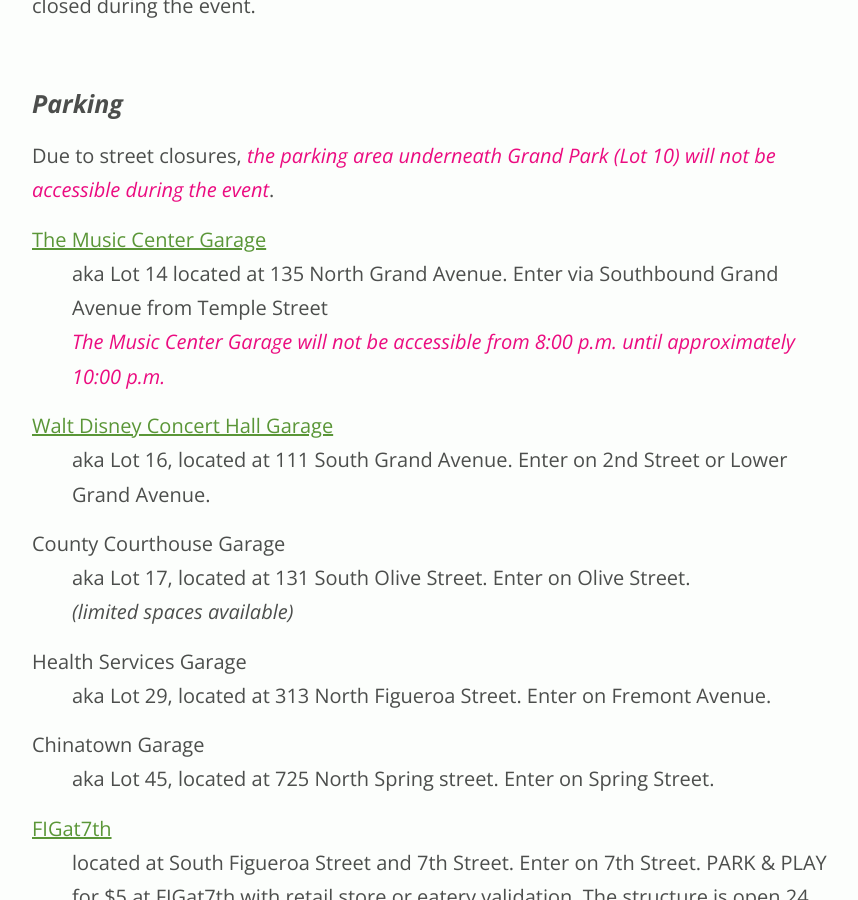
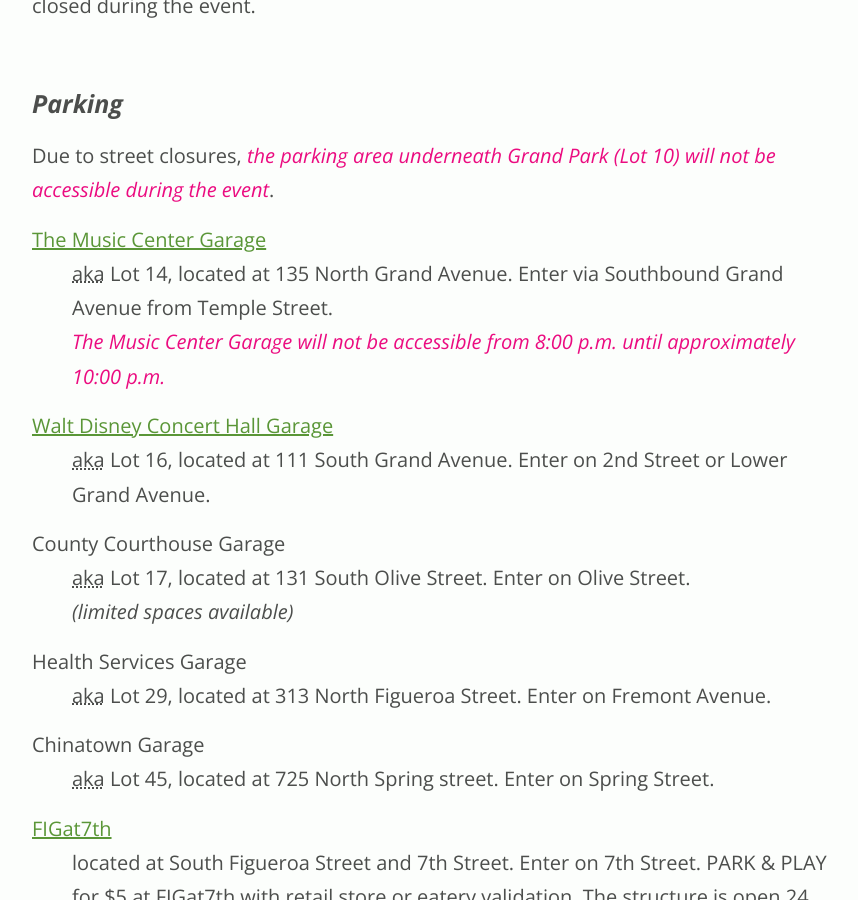
Before and after one commit to grandparkla/july4, a Jekyll site: the page built from index.markdown, in a window 1280 px wide and 900 px high, scrolled down 12406 px. Shown: the whole window, without its empty margins (208-1066 px from the left). Built offline with Jekyll 4.4.1, drawn with Linux system fonts in a browser that asks for light colours; some of the changed lines change nothing that is shown.

Commit message:
Make page more accessible, and fix poster image in Firefox

```diff
--- a/_layouts/default.html
+++ b/_layouts/default.html
@@ -27,6 +27,7 @@
     <nav class="nav-link">
       <a href="#navigation">
         <svg viewBox="0 0 157.1 35.9" width="158" height="36" class="grand-park">
+          <title>Grand Park</title>
           <switch>
             <g>
               <path d="M13.5,11.3V5.8c0-2.8-0.4-5.6-4.9-5.8v0H4.9v0C0.4,0.2,0,3,0,5.8v23.7c0,4.7,1.2,6.1,4.9,6.2v0l3.6,0v0 c3.7,0,4.9-1.5,4.9-6.2V16.7H8.8H6.4v4.3h2.4v8.2c0,1.2-0.1,2-1.5,2H6.2c-1.3,0-1.5-0.8-1.5-2V6.8c0-1.4,0-2.5,1.9-2.5h0.3 c1.8,0,1.9,1.1,1.9,2.5v4.4H13.5z"/>
--- a/index.markdown
+++ b/index.markdown
@@ -38,7 +38,7 @@
 <picture>
 <source srcset="https://maps.googleapis.com/maps/api/staticmap?center=34.056329,-118.246771&amp;markers=size:mid%7Ccolor:0xff0000%7Clabel:%7C34.056329,-118.246771&amp;zoom=16&amp;size=640x320&amp;scale=2&amp;key=AIzaSyBP5KxqO9v1sLhXlkrG3vDiDdOJvYLJ0H4 640w, https://maps.googleapis.com/maps/api/staticmap?center=34.056329,-118.246771&amp;markers=size:mid%7Ccolor:0xff0000%7Clabel:%7C34.056329,-118.246771&amp;zoom=16&amp;size=640x320&amp;scale=2&amp;key=AIzaSyBP5KxqO9v1sLhXlkrG3vDiDdOJvYLJ0H4 1280w" sizes="100vw" media="(min-aspect-ratio: 1/1)"/>
 <source srcset="https://maps.googleapis.com/maps/api/staticmap?center=34.056329,-118.246771&amp;markers=size:mid%7Ccolor:0xff0000%7Clabel:%7C34.056329,-118.246771&amp;zoom=16&amp;size=640x640&amp;key=AIzaSyBP5KxqO9v1sLhXlkrG3vDiDdOJvYLJ0H4 640w, https://maps.googleapis.com/maps/api/staticmap?center=34.056329,-118.246771&amp;markers=size:mid%7Ccolor:0xff0000%7Clabel:%7C34.056329,-118.246771&amp;zoom=16&amp;size=640x640&amp;scale=2&amp;key=AIzaSyBP5KxqO9v1sLhXlkrG3vDiDdOJvYLJ0H4 1280w" sizes="100vw" />
-<img src="https://maps.googleapis.com/maps/api/staticmap?center=34.056329,-118.246771&amp;markers=size:mid%7Ccolor:0xff0000%7Clabel:%7C34.056329,-118.246771&amp;zoom=16&amp;size=640x640&amp;key=AIzaSyBP5KxqO9v1sLhXlkrG3vDiDdOJvYLJ0H4" width="1000" alt="Grand Park on Google Maps" />
+<img src="https://maps.googleapis.com/maps/api/staticmap?center=34.056329,-118.246771&amp;markers=size:mid%7Ccolor:0xff0000%7Clabel:%7C34.056329,-118.246771&amp;zoom=16&amp;size=640x640&amp;key=AIzaSyBP5KxqO9v1sLhXlkrG3vDiDdOJvYLJ0H4" width="1000" alt="" />
 </picture>
 <span class="icon">
 <svg version="1.1" xmlns="http://www.w3.org/2000/svg" xmlns:xlink="http://www.w3.org/1999/xlink" width="20" height="20" viewBox="0 0 20 20">
@@ -65,12 +65,16 @@
 <figure class="feature">
 <div data-aspect-ratio="1280/720">
 <a href="https://vimeo.com/82051161" target="_blank" class="has-icon">
-<img src="https://i.vimeocdn.com/video/568789908.jpg?mw=960&mh=540" width="1000" alt="Video of Grand Park and The Music Center’s 4th Of July Block Party">
+<!--
+<img src="https://i.vimeocdn.com/video/568789908.jpg?mw=960&mh=540" width="1000" alt="" />
+-->
+<img src="/images/highlights-video-poster.jpg" width="1000" alt="" />
 <span class="icon play">
 <svg xmlns="http://www.w3.org/2000/svg" viewBox="0 0 29.2 33.7" width="29" height="34">
+<title>Video of Grand Park and The Music Center’s 4th Of July Block Party</title>
 <switch>
 <polygon fill="black" points="29.2,16.9 0,0 0,33.7 29.2,16.9 0,0 0,33.7 "></polygon>
-<foreignobject>Play</foreignobject>
+<foreignobject>Video of Grand Park and The Music Center’s 4th Of July Block Party</foreignobject>
 </switch>
 </svg>
 </span>
@@ -255,7 +259,7 @@
 <picture>
 <source srcset="/images/street-closures-landscape.png" sizes="100vw" media="(min-aspect-ratio: 1/1)"/>
 <source srcset="/images/street-closures-portrait.png" sizes="100vw" />
-<img src="/images/street-closures-portrait.png" width="1000" alt="Google Map of Street Closures and Parking" />
+<img src="/images/street-closures-portrait.png" width="1000" alt="" />
 </picture>
 <span class="icon">
 <svg version="1.1" xmlns="http://www.w3.org/2000/svg" xmlns:xlink="http://www.w3.org/1999/xlink" width="20" height="20" viewBox="0 0 20 20">
@@ -281,21 +285,21 @@
 Due to street closures, **the parking area underneath Grand Park (Lot 10) will not be accessible during the event**.
 
 [The Music Center Garage](https://www.musiccenter.org/visit/Getting-Here-and-Around/Parking/)
-: aka Lot 14 located at 135 North Grand Avenue. Enter via Southbound Grand Avenue from Temple Street
+: <abbr title="also known as">aka</abbr> Lot 14, located at 135 North Grand Avenue. Enter via Southbound Grand Avenue from Temple Street.
 : **The Music Center Garage will not be accessible from <span class="time">8:00 p.m.</span> until approximately <span class="time">10:00 p.m.</span>**
 
 [Walt Disney Concert Hall Garage](http://www.laphil.com/visit/parking)
-: aka Lot 16, located at 111 South Grand Avenue. Enter on 2nd Street or Lower Grand Avenue.
+: <abbr title="also known as">aka</abbr> Lot 16, located at 111 South Grand Avenue. Enter on 2nd Street or Lower Grand Avenue.
 
 County Courthouse Garage
-: aka Lot 17, located at 131 South Olive Street. Enter on Olive Street.
+: <abbr title="also known as">aka</abbr> Lot 17, located at 131 South Olive Street. Enter on Olive Street.
 : _(limited spaces available)_
 
 Health Services Garage
-: aka Lot 29, located at 313 North Figueroa Street. Enter on Fremont Avenue.
+: <abbr title="also known as">aka</abbr> Lot 29, located at 313 North Figueroa Street. Enter on Fremont Avenue.
 
 Chinatown Garage
-: aka Lot 45, located at 725 North Spring street. Enter on Spring Street.
+: <abbr title="also known as">aka</abbr> Lot 45, located at 725 North Spring street. Enter on Spring Street.
 
 [FIGat7th](http://www.figat7th.com/directions-parking-2/)
 : located at South Figueroa Street and 7th Street. Enter on 7th Street. PARK & PLAY for $5 at FIGat7th with retail store or eatery validation. The structure is open 24 hours and parking validation is valid for up to 12 hours.
@@ -348,10 +352,10 @@
 <p class="action" style="text-align: center; font-size: 1.25em; margin-top: 12.5vh; margin-bottom: 25vh;"><a href="http://grandparkla.org/calendar/">Full Calendar</a></p>
 
 <footer id="navigation">
-
   <h2 class="logo">
     <a href="http://grandparkla.org">
       <svg viewBox="0 0 157.1 35.9" width="158" height="36" class="grand-park">
+		<title>Grand Park</title>
         <switch>
           <g>
             <path d="M13.5,11.3V5.8c0-2.8-0.4-5.6-4.9-5.8v0H4.9v0C0.4,0.2,0,3,0,5.8v23.7c0,4.7,1.2,6.1,4.9,6.2v0l3.6,0v0 c3.7,0,4.9-1.5,4.9-6.2V16.7H8.8H6.4v4.3h2.4v8.2c0,1.2-0.1,2-1.5,2H6.2c-1.3,0-1.5-0.8-1.5-2V6.8c0-1.4,0-2.5,1.9-2.5h0.3 c1.8,0,1.9,1.1,1.9,2.5v4.4H13.5z"/>
@@ -370,14 +374,12 @@
       </svg>
     </a>
   </h2>
-
   <div class="navigation-lists">
     <ul class="nav">
       <li><a href="http://grandparkla.org/calendar/">Events</a></li>
       <li><a href="http://grandparkla.org/getting-here/">Directions</a></li>
       <li><a href="http://grandparkla.org/faqs/">FAQs</a></li>
     </ul>
-
     <ul class="nav">
       <li><a href="http://grandparkla.org/meet-the-staff/">Staff</a></li>
       <li><a href="http://grandparkla.org/category/blog/">Blog</a></li>
@@ -385,7 +387,6 @@
       <li><a href="http://grandparkla.org/media/">Press</a></li>
       <li><a href="http://grandparkla.org/video/">Videos</a></li>
     </ul>
-
     <ul class="nav">
       <li><a href="http://grandparkla.org/contact/">Contact</a></li>
       <li><a href="http://grandparkla.org/contact/">Rentals</a></li>
@@ -394,7 +395,6 @@
       <li><a href="http://grandparkla.org/donate/">Donate</a></li>
     </ul>
   </div>
-
 </footer>
 
 <h2 class="powered-by"><a href="http://grandparkla.org">Grand Park</a> is an <span>LA County park</span> powered by <a href="http://www.musiccenter.org/">The Music Center</a></h2>
@@ -413,6 +413,7 @@
   <li>
     <a href="https://www.facebook.com/grandparklosangeles">
       <svg class="facebook" xmlns="http://www.w3.org/2000/svg" viewBox="0 0 60 60" width="40" height="40">
+		<title>Facebook</title>
         <switch>
           <g>
             <path class="circle" d="M0,30 C0,13.4314567 13.4314567,0 30,0 C46.5685433,0 60,13.4314567 60,30 C60,46.5685433 46.5685433,60 30,60 C13.4314567,60 0,46.5685433 0,30 Z" fill="#3B5998"></path>
@@ -426,6 +427,7 @@
   <li>
     <a href="https://twitter.com/GrandPark_LA">
       <svg class="twitter" xmlns="http://www.w3.org/2000/svg" viewBox="0 0 60 60" width="40" height="40">
+		<title>Twitter</title>
         <switch>
           <g>
             <path class="circle" d="M0,30 C0,13.4314567 13.4314567,0 30,0 C46.5685433,0 60,13.4314567 60,30 C60,46.5685433 46.5685433,60 30,60 C13.4314567,60 0,46.5685433 0,30 Z" fill="#55ACEE"></path>
@@ -439,6 +441,7 @@
   <li>
     <a href="https://instagram.com/grandpark_la">
       <svg class="instagram" xmlns="http://www.w3.org/2000/svg" viewBox="0 0 60 60" width="40" height="40">
+		<title>Instagram</title>
         <switch>
           <g>
             <path class="circle" d="M0,30 C0,13.4314567 13.4314567,0 30,0 C46.5685433,0 60,13.4314567 60,30 C60,46.5685433 46.5685433,60 30,60 C13.4314567,60 0,46.5685433 0,30 Z" fill="#E4384E"></path>
```
Also changed, not shown: _includes/4thofjuly-landscape.svg, _includes/4thofjuly-portrait.svg, images/highlights-video-poster.jpg (added), 1 other file.
